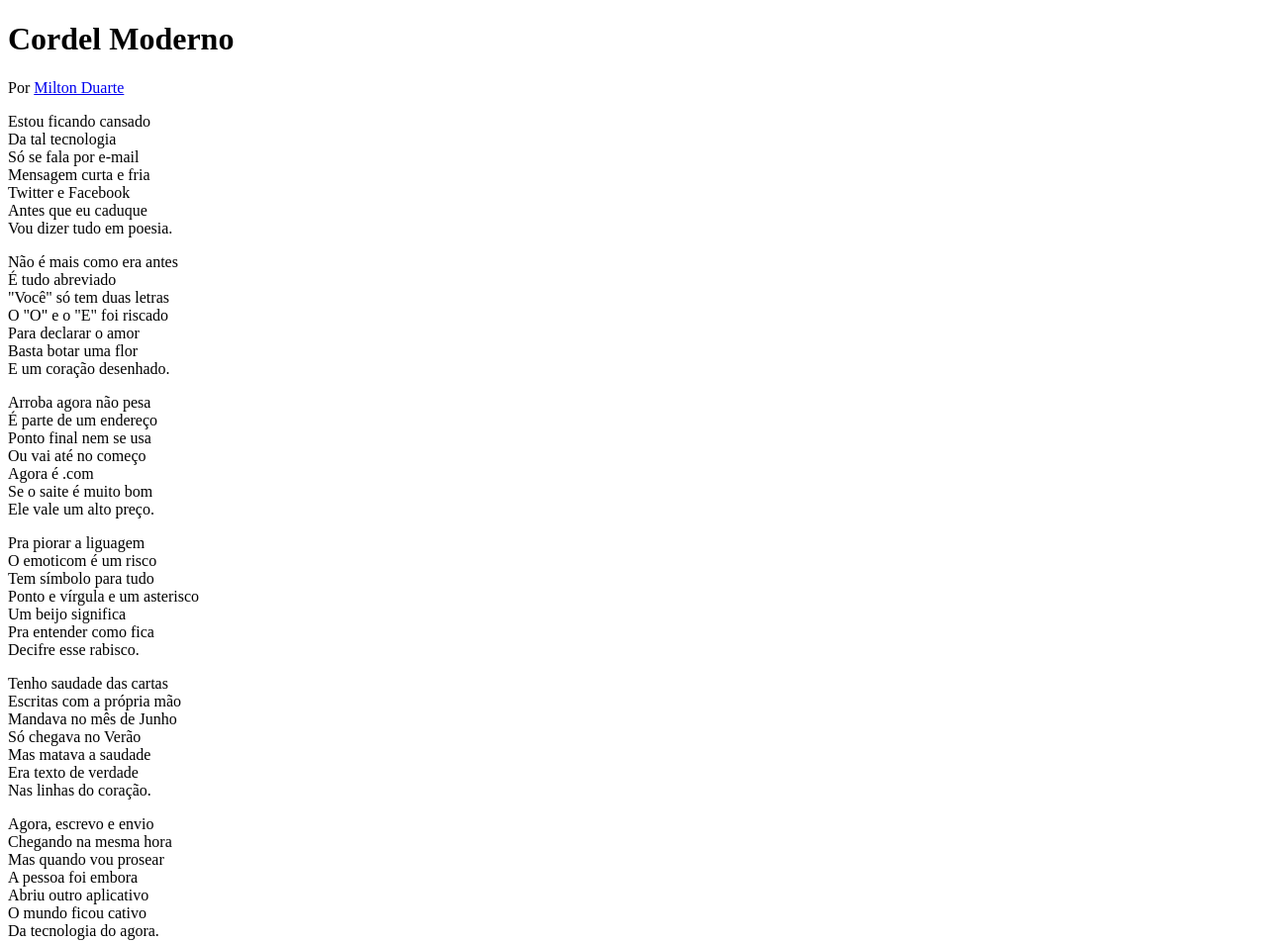
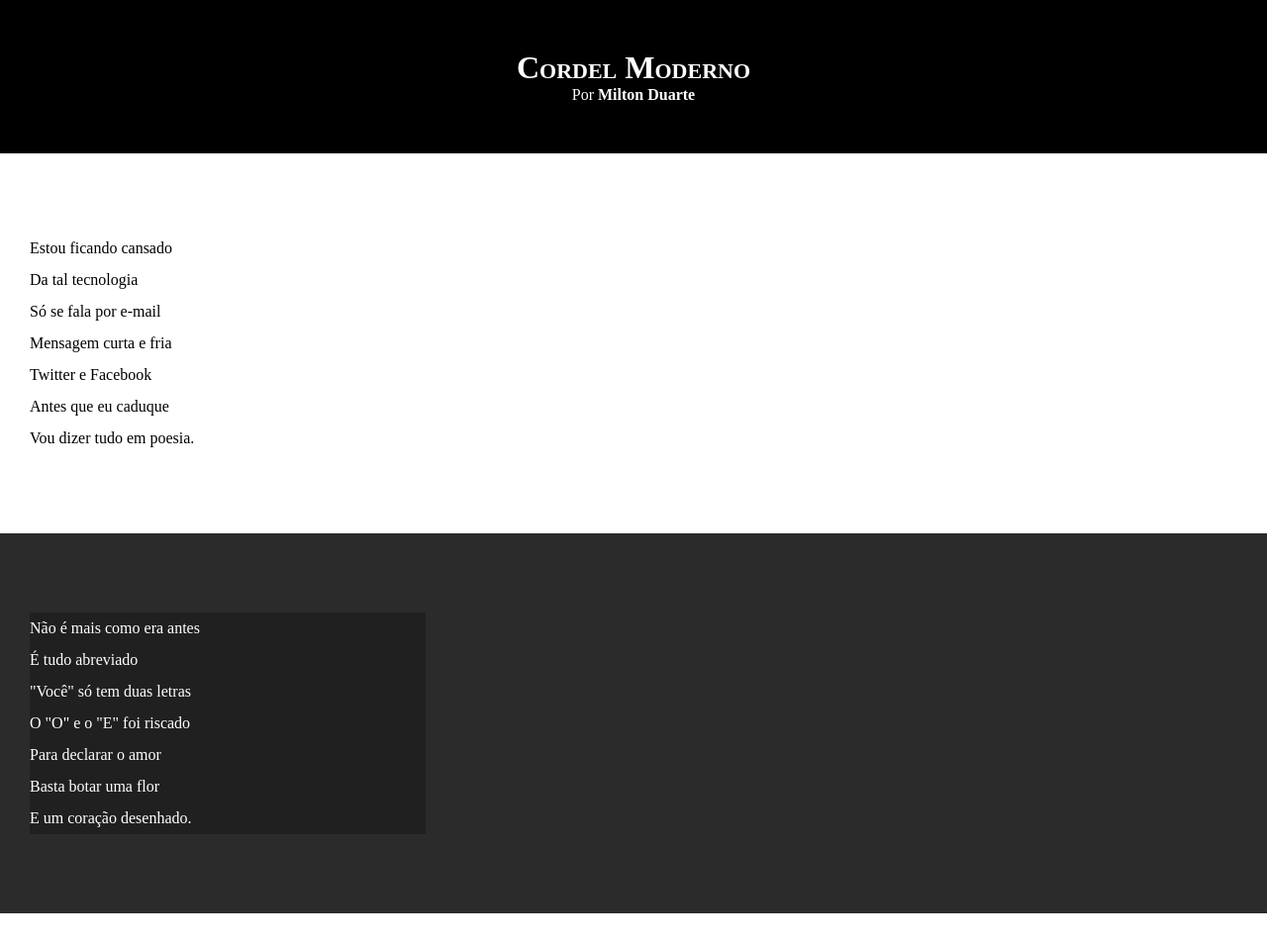
Before and after one commit to Karol-Oliveira/html5-css3, a plain HTML site: page MODULO 3/miniprojeto/index.html in a window 1280 px wide. Shown: the top 953 px of the page at 99% size. Drawn offline with Linux system fonts and the light colour scheme.

Commit message:
estilos dos textos e blocos

```diff
--- a/MODULO 3/miniprojeto/index.html
+++ b/MODULO 3/miniprojeto/index.html
@@ -12,7 +12,7 @@
         <p>Por <a href="https://www.recantodasletras.com.br/poesias/3186743" target="_blank">Milton Duarte</a></p>
     </header>
 
-    <section>
+    <section class="normal">
         <p>
             Estou ficando cansado <br>
             Da tal tecnologia <br>
@@ -26,7 +26,7 @@
 
 
 
-    <section>
+    <section class="imagem">
         <p>
             Não é mais como era antes <br>
             É tudo abreviado <br>
@@ -40,7 +40,7 @@
 
 
 
-    <section>
+    <section class="normal">
         <p>
             Arroba agora não pesa <br>
             É parte de um endereço <br>
@@ -63,7 +63,7 @@
 
 
 
-    <section>
+    <section class="imagem">
         <p>
             Tenho saudade das cartas <br>
             Escritas com a própria mão <br>
@@ -77,7 +77,7 @@
 
 
 
-    <section>
+    <section class="normal">
         <p>
             Agora, escrevo e envio <br>
             Chegando na mesma hora <br>
--- a/MODULO 3/miniprojeto/style.css
+++ b/MODULO 3/miniprojeto/style.css
@@ -1 +1,74 @@
 @charset "UTF-8";
+
+*{
+    margin: 0px;
+    padding: 0px;
+}
+
+html, body {
+    min-height: 100vh;
+    background-color: darkgray;
+}
+
+header {
+    background-color: black;
+    color: white;
+    text-align: center;
+}
+
+header > h1{
+    padding-top: 50px;
+/* duas maneiras de deixar as letras maiusculas
+    text-transform: uppercase;
+    font-variant: small-caps;*/
+    font-variant: small-caps;
+}
+
+header > p {
+    padding-bottom: 50px;
+}
+
+a {
+    color: white;
+    text-decoration: none;
+    font-weight: bold;
+}
+
+a:hover {
+    text-decoration: underline;
+}
+
+section {
+    padding-top: 10vh;
+    padding-bottom: 10vh;
+    line-height: 2em;
+    padding-left: 30px;
+
+}
+
+section.normal {
+    background-color: #ffffff;
+    color: black;
+}
+
+section.imagem {
+    background-color: rgb(44, 43, 43);
+    color: white;
+}
+
+section.imagem > p {
+    background-color: rgba(0, 0, 0, 0.253);
+    width: 400px;
+}
+
+
+
+
+
+
+footer {
+    background-color: black;
+    color: white;
+    text-align: center;
+    padding: 10px;
+}
```
